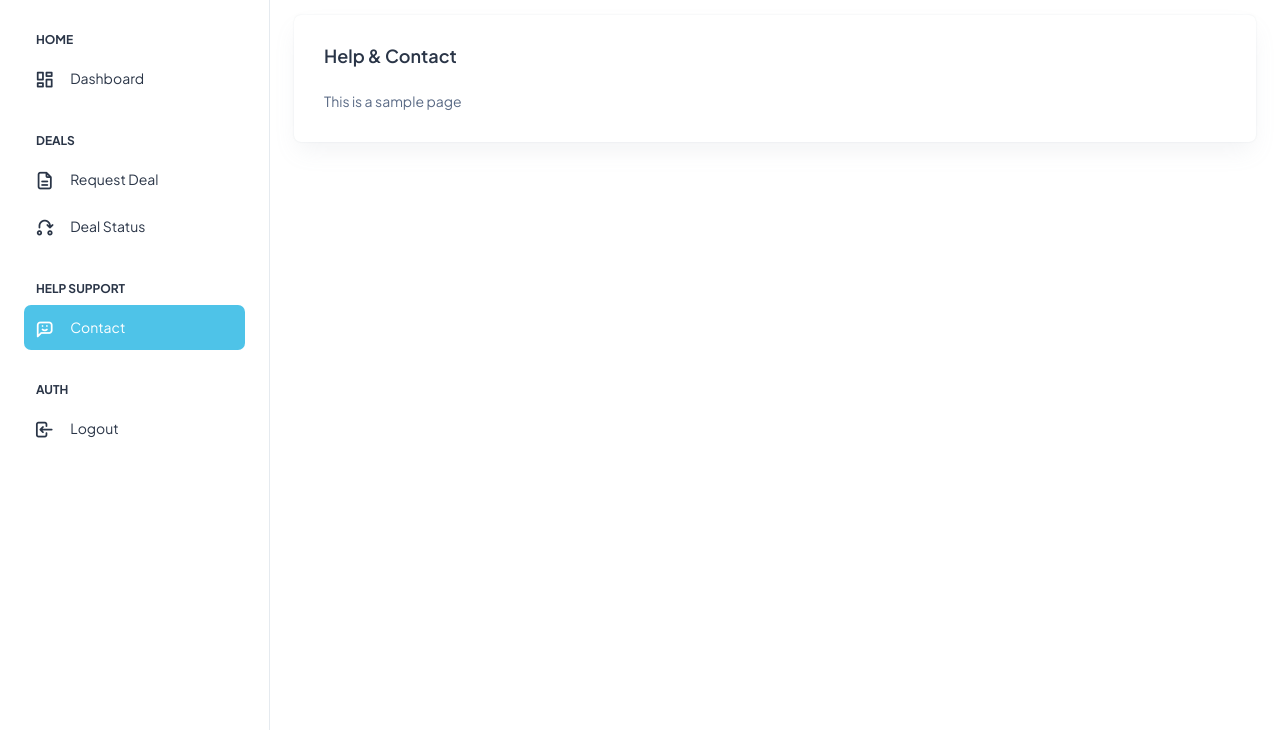
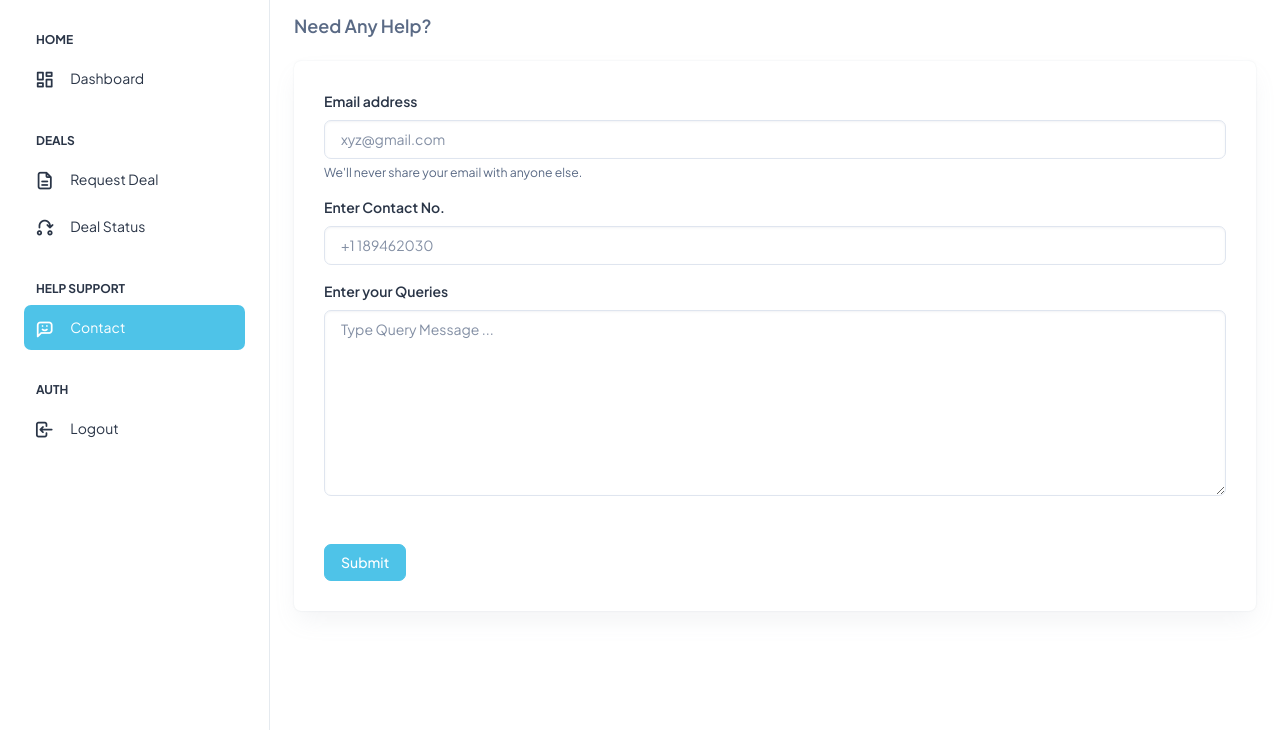
Before and after one commit to kritriv/Planet-Syari-Dashboard, a PHP site: page /help-contact.php in a window 1280 px wide. Shown: the part 70-800 px from the top of the page. Run offline with PHP 8.4, Linux system fonts and the light colour scheme.

Commit message:
contact form added

```diff
--- a/help-contact.php
+++ b/help-contact.php
@@ -1,11 +1,31 @@
 <?php include_once 'components/navbar.php'  ?>
 
 <div class="container-fluid">
-        <div class="card">
-          <div class="card-body">
-            <h5 class="card-title fw-semibold mb-4">Help & Contact</h5>
-            <p class="mb-0">This is a sample page </p>
-          </div>
+        <div class="">
+        <div class="card-body">
+              <h5 class="card-title fw-semibold mb-4">Need Any Help?</h5>
+              <div class="card">
+                <div class="card-body">
+                  <form>
+                    <div class="mb-3">
+                      <label for="Contact_email" class="form-label">Email address</label>
+                      <input type="email" class="form-control" id="Contact_email" aria-describedby="emailHelp" placeholder="xyz@gmail.com">
+                      <div id="emailHelp" class="form-text">We'll never share your email with anyone else.</div>
+                    </div>
+                    <div class="mb-3">
+                      <label for="Contact_number" class="form-label">Enter Contact No.</label>
+                      <input type="number" class="form-control" id="Contact_number" aria-describedby="emailHelp" placeholder="+1 189462030">
+                    </div>
+                    <div class="mb-5">
+                      <label for="Contact_Message" class="form-label">Enter your Queries</label>
+                      <textarea class="form-control" name="Contact_Message" id="Contact_Message" cols="30" rows="8" placeholder="Type Query Message ..."></textarea>
+                    </div>
+
+                    <button type="submit" class="btn btn-primary">Submit</button>
+                  </form>
+                </div>
+              </div>
+            </div>
         </div>
       </div>
 
```
